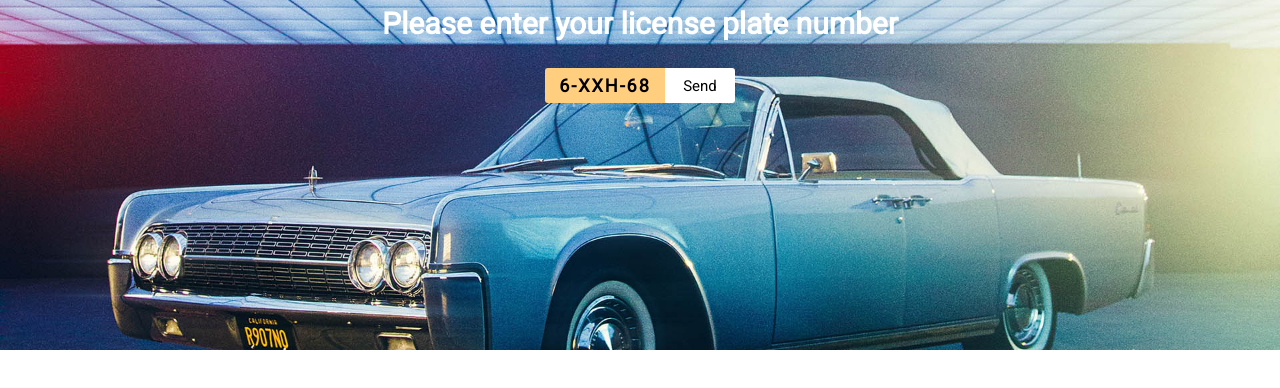
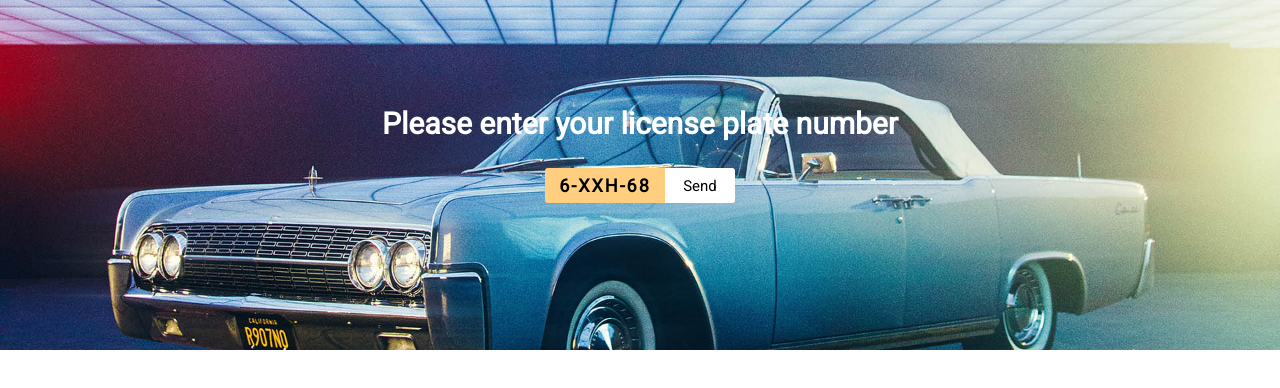
Before and after one commit to darthinvader/Amulet-Igne-Assignment, a React (Create React App) app: page / in a window 1280 px wide. Shown: the top 388 px of the page. Built offline with nearby package versions, Linux system fonts and the light colour scheme.

Commit message:
[feat] Info margins top

```diff
--- a/src/components/LicensePlate/LicensePlateInfo/LicensePlateInfo.module.scss
+++ b/src/components/LicensePlate/LicensePlateInfo/LicensePlateInfo.module.scss
@@ -5,4 +5,5 @@
   width: 50rem;
   border-radius: 1rem;
   margin: auto;
+  margin-top: 10rem;
 }
--- a/src/components/LicensePlate/LicensePlateInput/LicensePlateInput.module.scss
+++ b/src/components/LicensePlate/LicensePlateInput/LicensePlateInput.module.scss
@@ -30,6 +30,7 @@
   display: flex;
   flex-direction: column;
   align-items: center;
+  margin-top: 10rem;
 }
 
 .Header {
```
